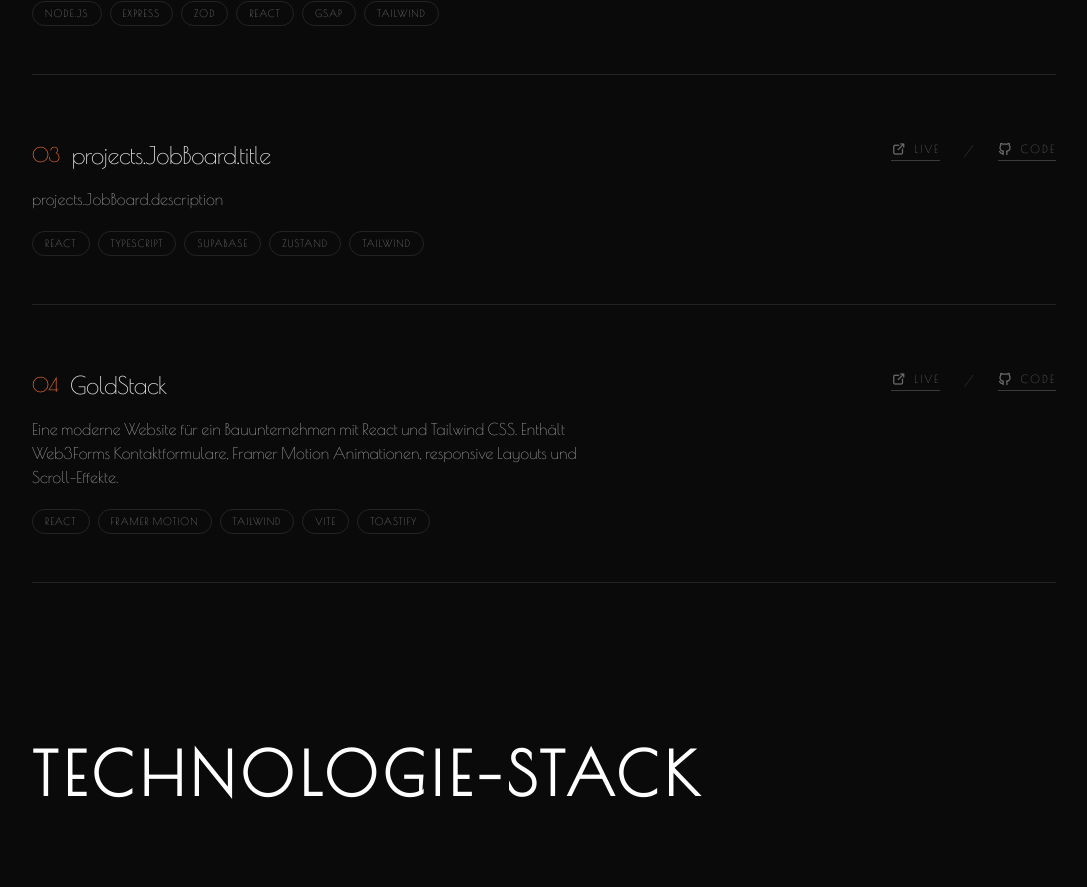
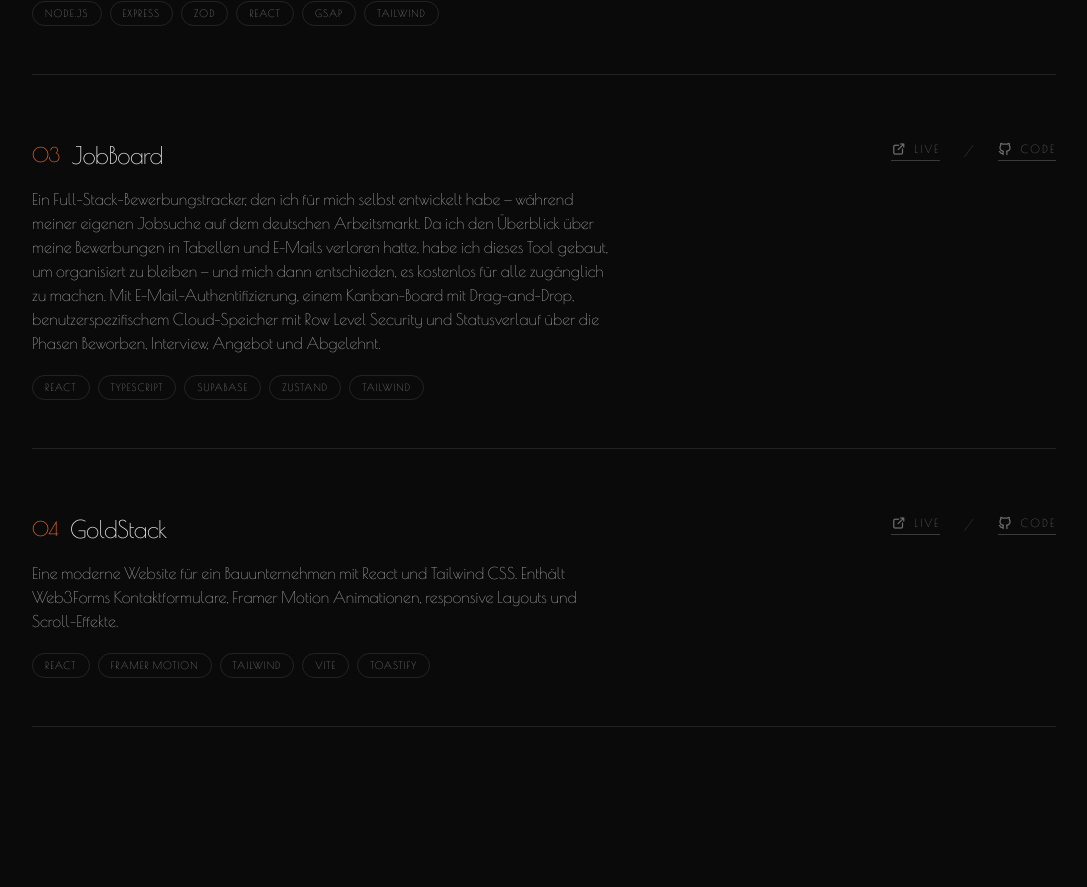
Before and after one commit to sarangan16/sarangan, a React (Create React App) app: page / in a window 1280 px wide. Shown: the part 2309-3196 px from the top of the page, without its empty margins (96-1183 px from the left). Built offline with nearby package versions, Linux system fonts and the light colour scheme.

Commit message:
i8n: project details added to translation, toggle works fine

```diff
--- a/src/components/i18n.js
+++ b/src/components/i18n.js
@@ -67,6 +67,11 @@ i18n.use(initReactI18next).init({
             title: "Crown Chauffeur",
             description:
               "A luxury chauffeur booking platform featuring real-time fare estimation, vehicle selection, and airport transfer scheduling. Designed with React, Tailwind CSS, and GSAP for a smooth experience. Includes email booking confirmation and form validation using React Hook Form and Zod.",
+          },
+          JobBoard: {
+            title: "JobBoard",
+            description:
+              "A full-stack job application tracker I built for myself while navigating the German job market. Tired of losing track of applications across spreadsheets and emails, I built this to stay organized — then decided to make it free for everyone. Features email authentication, a Kanban board with drag and drop, per-user cloud storage with Row Level Security, and status history tracking across Applied, Interview, Offer, and Rejected stages.",
           },
 
           GoldStack: {
@@ -155,6 +160,11 @@ i18n.use(initReactI18next).init({
             description:
               "Eine Luxus-Chauffeur-Plattform mit Echtzeit-Preisschätzung, Fahrzeugauswahl und Flughafen-Transfers. Entwickelt mit React, Tailwind CSS und GSAP für ein reibungsloses Erlebnis. Inklusive E-Mail-Bestätigung und Formularvalidierung.",
           },
+          JobBoard: {
+            title: "JobBoard",
+            description:
+              "Ein Full-Stack-Bewerbungstracker, den ich für mich selbst entwickelt habe — während meiner eigenen Jobsuche auf dem deutschen Arbeitsmarkt. Da ich den Überblick über meine Bewerbungen in Tabellen und E-Mails verloren hatte, habe ich dieses Tool gebaut, um organisiert zu bleiben — und mich dann entschieden, es kostenlos für alle zugänglich zu machen. Mit E-Mail-Authentifizierung, einem Kanban-Board mit Drag-and-Drop, benutzerspezifischem Cloud-Speicher mit Row Level Security und Statusverlauf über die Phasen Beworben, Interview, Angebot und Abgelehnt.",
+          },
 
           GoldStack: {
             title: "GoldStack",
```
